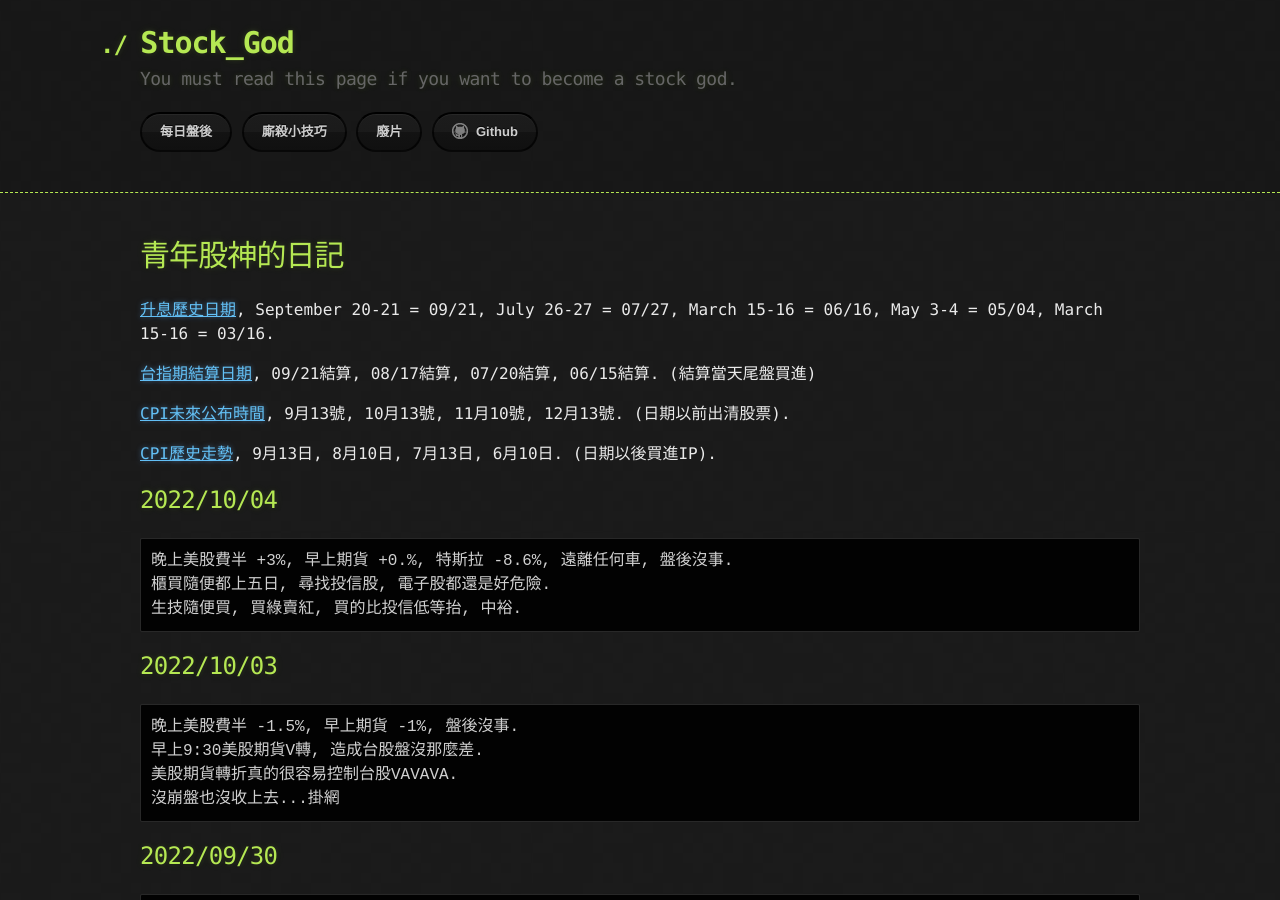
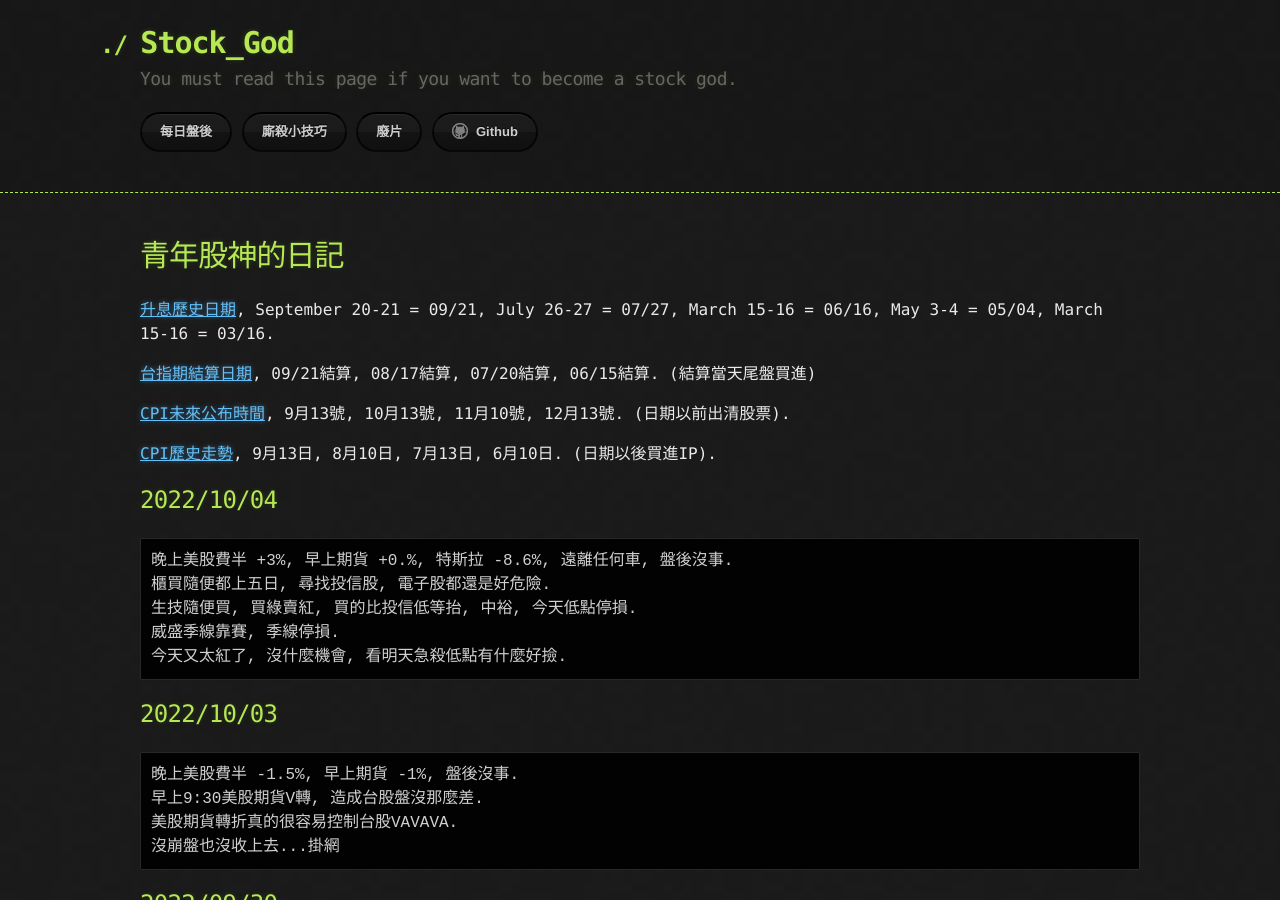
Before and after one commit to lepg5487/Stock_God, a Jekyll site: the page built from index.md, in a window 1280 px wide and 900 px high. Built offline with Jekyll 4.4.1, drawn with Linux system fonts in a browser that asks for light colours; our own code applies the rules of GitHub Pages for plain Markdown files.

Commit message:
Update index.md

````diff
--- a/index.md
+++ b/index.md
@@ -16,7 +16,9 @@ layout: testlayouts
 ```
 晚上美股費半 +3%, 早上期貨 +0.%, 特斯拉 -8.6%, 遠離任何車, 盤後沒事.
 櫃買隨便都上五日, 尋找投信股, 電子股都還是好危險.
-生技隨便買, 買綠賣紅, 買的比投信低等抬, 中裕.
+生技隨便買, 買綠賣紅, 買的比投信低等抬, 中裕, 今天低點停損.
+威盛季線靠賽, 季線停損.
+今天又太紅了, 沒什麼機會, 看明天急殺低點有什麼好撿.
 ```
 
 ## 2022/10/03
````
